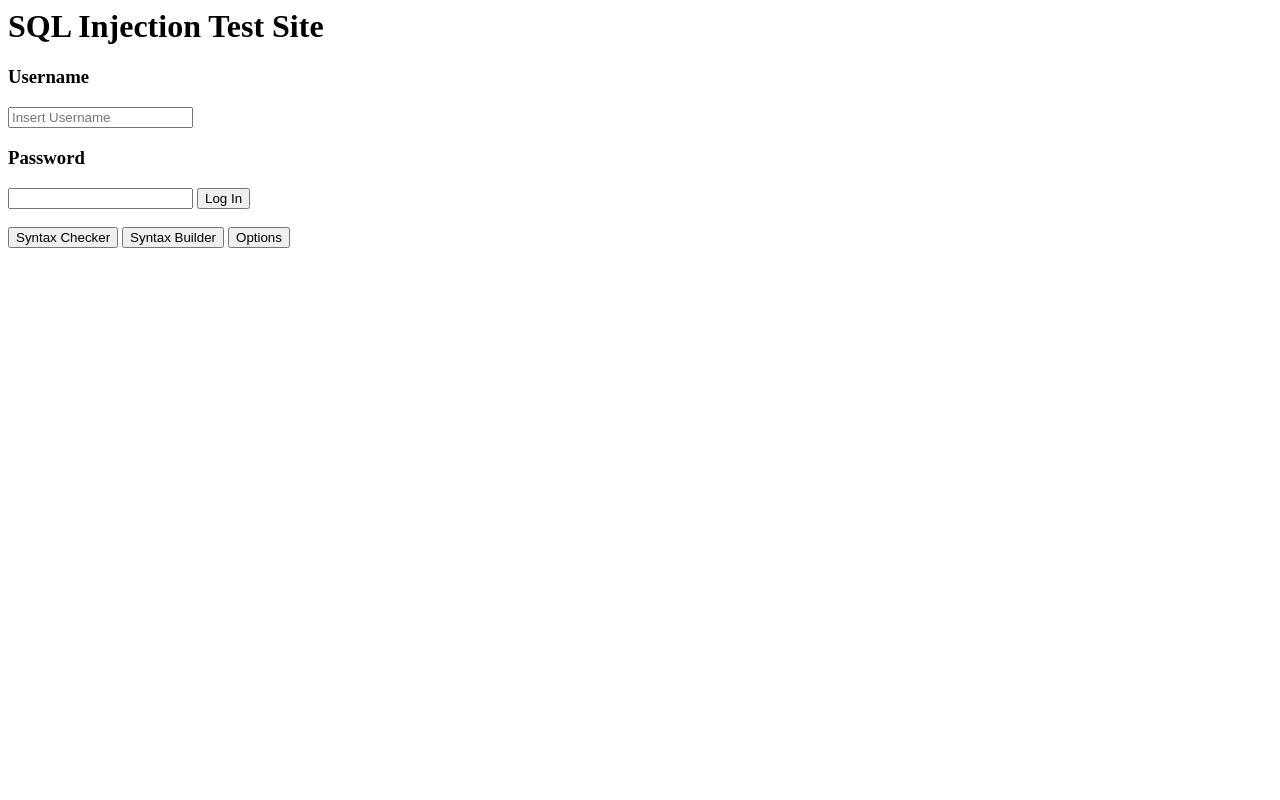
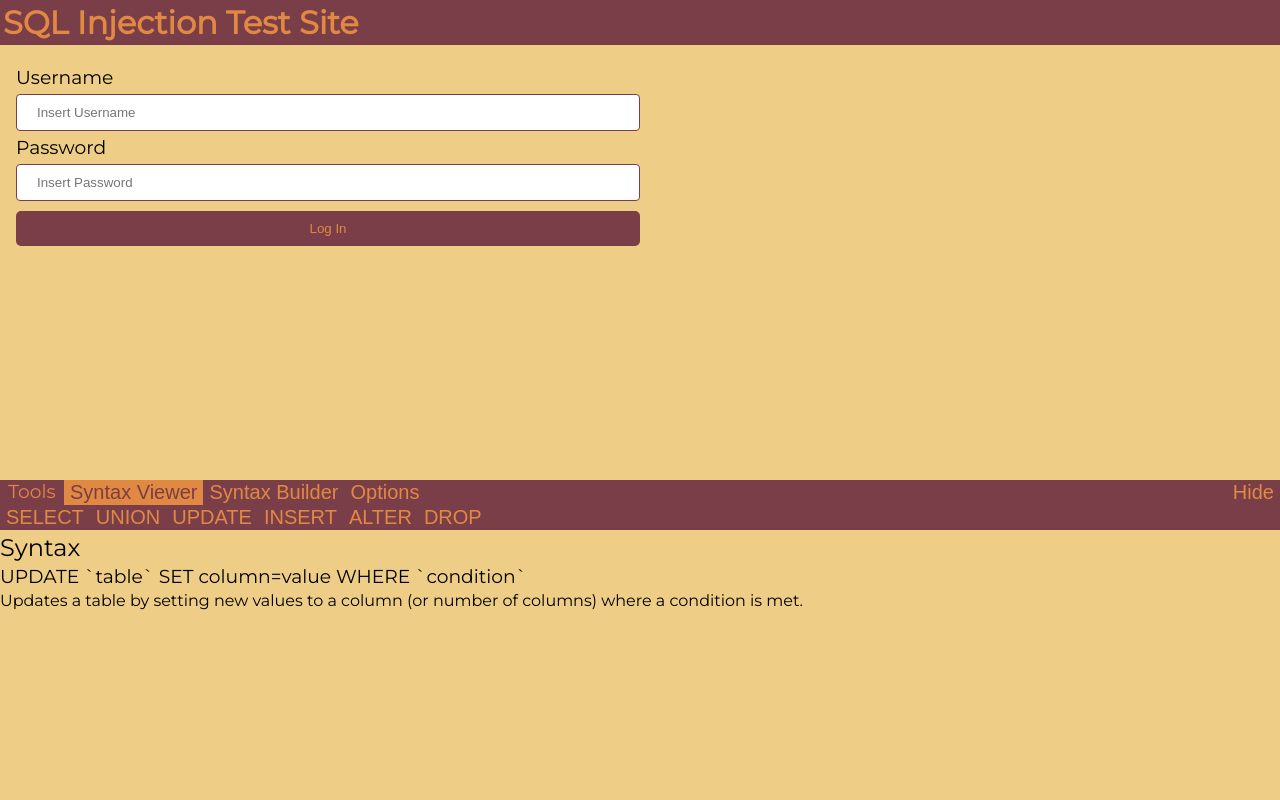
Before and after one commit to gilesni/SQLInjectionTestSite, a plain HTML site: page index.html in a window 1280 px wide. Drawn offline with Linux system fonts and the light colour scheme.

Commit message:
Added more functionality

```diff
--- a/index.html
+++ b/index.html
@@ -3,26 +3,104 @@
   <head>
     <meta charset="utf-8">
     <title>SQL Injection</title>
-    <link rel="stylesheet" href="/syle.css">
+
+    <link href="https://fonts.googleapis.com/css?family=Montserrat" rel="stylesheet">
+
+    <link rel="stylesheet" href="style.css">
   </head>
   <body>
     <header>
-      <h1 class=Title>SQL Injection Test Site</h1>
+      <h1 class="header-text">SQL Injection Test Site</h1>
     </header>
+
     <main class="injection-container">
       <h3>Username</h3>
       <input type="text" id="uname-input" name="Username" placeholder="Insert Username">
       <h3>Password</h3>
-      <input type="password" id="pwd-input" name="Password">
+      <input type="password" id="pwd-input" name="Password" placeholder="Insert Password">
       <input type="submit" name="Log In" value="Log In">
 
-      <h3>
+      <h3 class="hidden" id="string-sent">SQL String Sent:</h3>
+      <p class="hidden" id="string-sent-text"></p>
+
+      <h3 class="hidden" id="string-executed">SQL String executed</h3>
+      <p class="hidden" id="string-executed-text"></p>
+
+      <h3 class="hidden" id="response">Response</h3>
+      <p class="hidden" id="response-text"></p>
     </main>
-    <footer class="tool-container">
-      <div class="tool-tab-container">
-        <button type="button" name="Syntax Checker">Syntax Checker</button>
-        <button type="button" name="Syntax Builder">Syntax Builder</button>
-        <button type="button" name="Options">Options</button>
+
+    <footer>
+      <div class="tools-container">
+        <div class="tab-container">
+          <div class="tool-tab-text"><center><h3>Tools</h3></center></div>
+          <button class="active" type="button" name="Syntax Viewer">Syntax Viewer</button>
+          <button type="button" name="Syntax Builder">Syntax Builder</button>
+          <button type="button" name="Options">Options</button>
+          <button class="hide" type="button" name="Hide">Hide</button>
+        </div>
+        <div id="syntax-viewer-window">
+          <div class="tab-container">
+            <button type="button" name="Select">SELECT</button>
+            <button type="button" name="Union">UNION</button>
+            <button type="button" name="Update">UPDATE</button>
+            <button type="button" name="Insert">INSERT</button>
+            <button type="button" name="Alter">ALTER</button>
+            <button type="button" name="Drop">DROP</button>
+          </div>
+          <div class="hidden syntax-viewer-content" id="select-content">
+            <div class="paragraph">
+              <h2 class="help-text">Syntax</h2>
+              <p class="help-text">SELECT `columns` FROM `table`</p>
+              <p class="help-text">columns: This can range from specific column names to everything in the table. More than one option can be searched with use of a comma.</p>
+              <p class="help-text">table: The name of the table to be searched.</p>
+            </div>
+            <div class="paragraph">
+              <h2 class="help-text">Examples</h2>
+              <h3 class="help-text">SELECT * FROM users</h3>
+              <p class="help-text">Selects every entry from the users table</p>
+              <h3 class="help-text">SELECT username, password FROM users</h3>
+              <p class="help-text">Selects the username and password columns from the users table.</p>
+            </div>
+            <div class="paragraph">
+              <h2 class="help-text">Additional Options</h2>
+              <h3 class="help-text">WHERE</h3>
+              <p class="help-text">This allows the select query to specify the value of the columns it is querying.</p>
+              <h3 class="help-text">AND, OR, NOT</h3>
+              <p class="help-text">Allows for multiple WHERE calls to be chained with the either AND, OR, or NOT logic.</p>
+              <h3 class="help-text">LIMIT</h3>
+              <p class="help-text">Limits then number of values the query returns.</p>
+              <h3 class="help-text">OFFSET</h3>
+              <p class="help-text">Adds an offset to the value being returned. OFFSET will not work without a LIMIT call.</p>
+            </div>
+            <div class="paragraph">
+              <h2 class="help-text">Examples</h2>
+              <h3 class="help-text">SELECT * FROM users WHERE column=value</h3>
+              <p class="help-text">Selects every entry from the users table where the column is equal to the value./p>
+              <h3 class="help-text">SELECT name FROM items WHERE color=blue OR size=small</h3>
+              <p class="help-text">Returns the item from the things table where the color is equal to blue or the size is equal to small.</p>
+              <h3 class="help-text">SELECT username FROM users LIMIT 1 OFFSET 1</h3>
+              <p class="help-text">Returns the username of the second user in the database.</p>
+            </div>
+          </div>
+          <div class= "hidden syntax-viewer-content" id="union-content">
+            <div class="paragraph">
+              <h2 class="help-text">Syntax</h2>
+              <h3 class="help-text">`select query` UNION `select query`</h3>
+              <p class="help-text">The UNION command combines two SELECT queries and returns the result of both. It is important to note that the UNION call only works if the number of columns of both select queries are the same.</p>
+            </div>
+            <div class="paragraph">
+              <h2 class="help-text">Examples</h2>
+              <h3 class="help-text">SELECT *,1,2 FROM users UNION SELECT * FROM things.</h3>
+              <p class="help-text">This will return all of the columns in the users database and all of the columns in the things database. Since the user database only has 4 columns while the things table has 6 columns the *,1,2 is necessary since it arbitrarily adds a column for each comma.</p>
+            </div>
+          </div>
+          <div class="syntax-viewer-content" id="update-content">
+            <h2 class="help-text">Syntax</h2>
+            <h3 class="help-text">UPDATE `table` SET column=value WHERE `condition`</h3>
+            <p class="help-text">Updates a table by setting new values to a column (or number of columns) where a condition is met.</p>
+          </div>
+        </div>
       </div>
     </footer>
   </body>
--- a/style.css
+++ b/style.css
@@ -0,0 +1,130 @@
+/*
+** Color Scheme
+** Purple: #7A3E48
+** Matte Yellow: #EECD86
+** Orange: #E18942
+** Darker Orange: #B95835
+** Dark Purple: #3D3242
+*/
+
+body {
+  font-family: 'Montserrat', sans-serif;
+  margin: 0;
+  background-color: #EECD86;
+}
+
+header {
+  background-color: #7A3E48;
+}
+
+h3 {
+  margin: 0px;
+  font-weight: 50;
+}
+
+h2 {
+  margin: 0px;
+  font-weight: 70;
+}
+
+p {
+  margin: 0px;
+}
+
+.injection-container {
+  margin: 1em;
+}
+
+input[type=text], input[type=password] {
+  width: 50%;
+  padding: 10px 20px;
+  margin: 5px 0px;
+  display: inline-block;
+  border: 1px solid #7A3E48;
+  border-radius: 4px;
+  box-sizing: border-box;
+}
+
+input[type=text]:focus, input[type=password]:focus {
+  border: 2px solid #7A3E48;
+  padding: 9px 20px;
+  outline: none;
+}
+input[type=submit] {
+  width: 50%;
+  background-color: #7A3E48;
+  color: #E18942;
+  padding: 10px 20px;
+  margin: 5px 0px;
+  border: none;
+  border-radius: 5px;
+  cursor: pointer;
+}
+
+input[type=submit]:hover {
+  background-color: #3D3242;
+}
+
+.header-text {
+  color: #E18942;
+  padding: 3px;
+}
+
+footer {
+  width: 100%;
+  height: 40%;
+  padding: 0px;
+  position: absolute;
+  bottom: 0;
+}
+
+.tab-container {
+  display: flex;
+  background-color: #7A3E48;
+}
+
+.tool-tab-text {
+  width: 4em;
+  color: #E18942;
+}
+
+button {
+  border: none;
+  background: none;
+  cursor: pointer;
+  font-size: 20px;
+  color: #E18942;
+}
+
+button:hover {
+  background-color: #E18942;
+  color: #7A3E48;
+}
+
+.syntax-viewer-content {
+  height: 80%;
+  overflow-y: scroll;
+  scroll-behavior: smooth;
+}
+
+.hide {
+  margin-left: auto;
+}
+
+.paragraph {
+  margin-bottom: 1em;
+  margin-left: 1em;
+}
+
+.help-text {
+  margin: 3px 0px;
+}
+
+.active {
+  background-color: #E18942;
+  color: #7A3E48;
+}
+
+.hidden {
+  display: none;
+}
```
